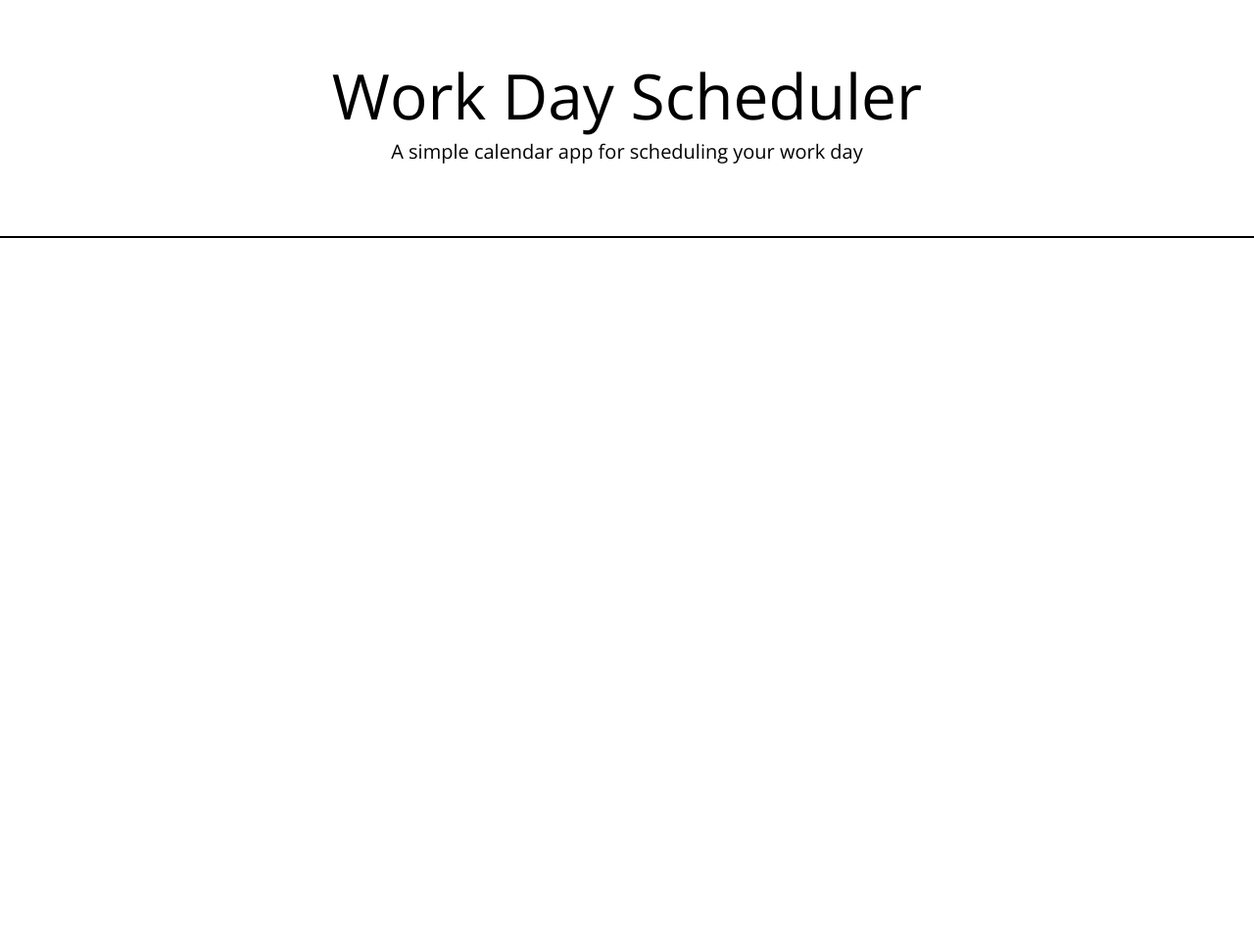
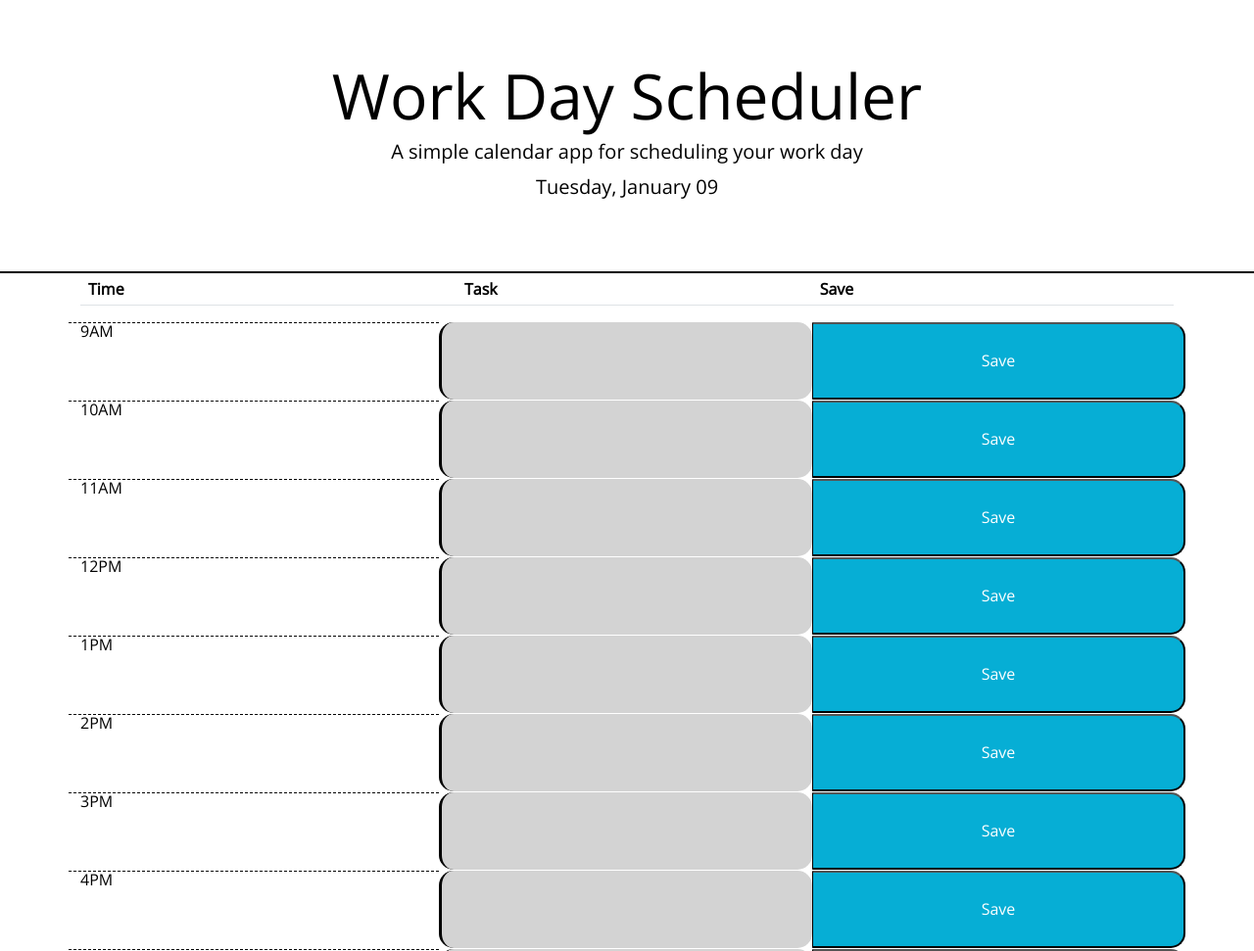
Before and after one commit to volfovaklara/work-day-scheduler, a plain HTML site: page index.html in a window 1280 px wide. Shown: the top 971 px of the page at 98% size. Before the commit the page ends 800 px from the top, so only its background shows below. Drawn offline with nearby package versions, Linux system fonts and the light colour scheme; files that its build step writes are made by us from their sources.

Commit message:
finalised code

```diff
--- a/assets/css/style.css
+++ b/assets/css/style.css
@@ -9,7 +9,7 @@ textarea {
   border: none;
   resize: none;
   color: #000000;
-  border-left: 1px solid black;
+  border-left: 3px solid black;
   padding: 10px;
 }
 
@@ -70,3 +70,15 @@ header {
   font-size: 20px;
   transition: all 0.3s ease-in-out;
 }
+
+.past {
+  background-color: #d3d3d3; /* Gray for past */
+}
+
+.present {
+  background-color: #ff6961; /* Light red for present */
+}
+
+.future {
+  background-color: #77dd77; /* Light green for future */
+}
--- /dev/null
+++ b/assets/js/script.js
@@ -0,0 +1,71 @@
+function setCurrentDay() {
+    const currentDayStr = dayjs().format("dddd, MMMM DD");
+    const currentDayEl = $("#currentDay");
+    currentDayEl.text(currentDayStr);
+}
+
+function initialisePage() {
+    setCurrentDay();
+    const timetableEl = $("#timetable");
+
+    // Loop through hours (from 9 to 19) and create rows with event listeners
+    for (let hour = 9; hour <= 19; hour++) {
+        const savedText = localStorage.getItem(`hour_${hour}`) || "";
+        const row = createRow(hour, savedText, 12);
+        timetableEl.append(row);
+
+        // Add event listener to the button in each row
+        const button = row.find('.saveBtn');
+        button.on('click', function() {
+            const textArea = row.find('.time-block');
+            const savedText = textArea.val();
+
+            // Save to localStorage using a key that includes the hour
+            localStorage.setItem(`hour_${hour}`, savedText);
+        });
+
+        // Color code the time block based on past, present, or future
+        const textCol = row.find('.time-block');
+        colorCodeTimeBlock(textCol, hour);
+    }
+}
+
+function createRow(rowHour, savedText, currentHour) {
+    var newRow = $("<div>").addClass("row");
+    var hourCol = $("<div>").addClass("col hour").text(formatHourNumber(rowHour));
+    var textCol = $("<textarea>").addClass("col time-block").val(savedText);
+    var buttonCol = $("<button>").addClass("col saveBtn").text("Save");
+    newRow.append(hourCol, textCol, buttonCol);
+    return newRow;
+}
+
+function colorCodeTimeBlock(element, hour) {
+    const currentHour = dayjs().hour();
+
+    if (hour < currentHour) {
+        element.addClass('past');
+    } else if (hour === currentHour) {
+        element.addClass('present');
+    } else {
+        element.addClass('future');
+    }
+}
+
+function formatHourNumber(hourNumber) {
+    var hourString = "";
+    if (hourNumber > 12) {
+        hourNumber = hourNumber - 12;
+        hourString = hourNumber.toString();
+        hourString = hourString + "PM";
+    } else if (hourNumber === 12) {
+        hourString = "12PM";
+    } else if (hourNumber === 0) {
+        hourString = "12AM";
+    } else {
+        hourString = hourNumber.toString();
+        hourString = hourString + "AM";
+    }
+    return hourString;
+}
+
+initialisePage();
--- a/index.html
+++ b/index.html
@@ -10,7 +10,7 @@
   <link rel="stylesheet" href="https://use.fontawesome.com/releases/v5.8.1/css/all.css"
     integrity="sha384-50oBUHEmvpQ+1lW4y57PTFmhCaXp0ML5d60M1M7uH2+nqUivzIebhndOJK28anvf" crossorigin="anonymous" />
   <link href="https://fonts.googleapis.com/css?family=Open+Sans&display=swap" rel="stylesheet" />
-  <link rel="stylesheet" href="style.css" />
+  <link rel="stylesheet" href="./assets/css/style.css" />
   <title>Work Day Scheduler</title>
 </head>
 
@@ -20,12 +20,22 @@
     <p class="lead">A simple calendar app for scheduling your work day</p>
     <p id="currentDay" class="lead"></p>
   </header>
-  <div class="container">
+  <div class="container" id="timetable">
     <!-- Timeblocks go here -->
+    <table class="table">
+      <thead>
+        <tr>
+          <th scope="col hour">Time</th>
+          <th scope="col time-block">Task</th>
+          <th scope="col saveBtn">Save</th>
+        </tr>
+      </thead>
+    </table>
   </div>
 
   <script src="https://cdnjs.cloudflare.com/ajax/libs/jquery/3.2.1/jquery.min.js"></script>
   <script src="https://cdn.jsdelivr.net/npm/dayjs@1/dayjs.min.js"></script>
+  <script src="./assets/js/script.js"></script>
 </body>
 
 </html>
```
Also changed, not shown: 1 other file.
